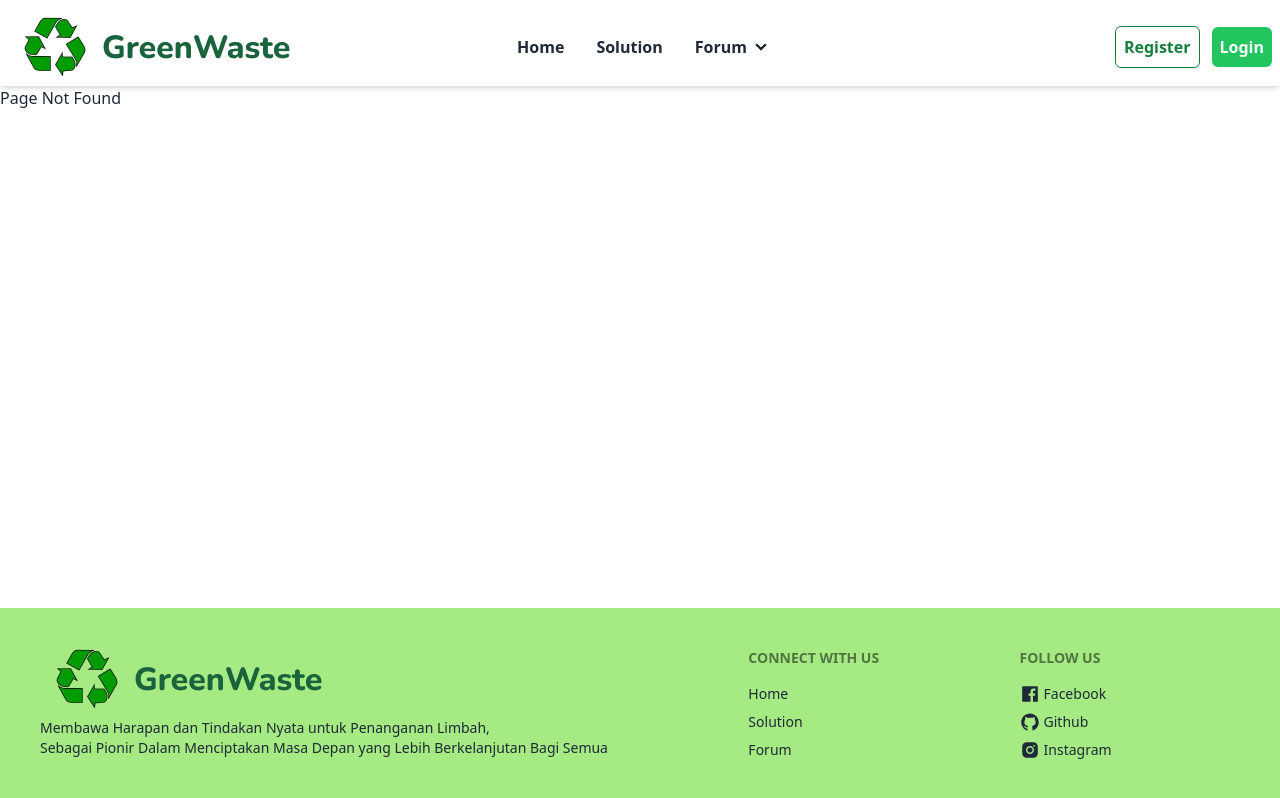
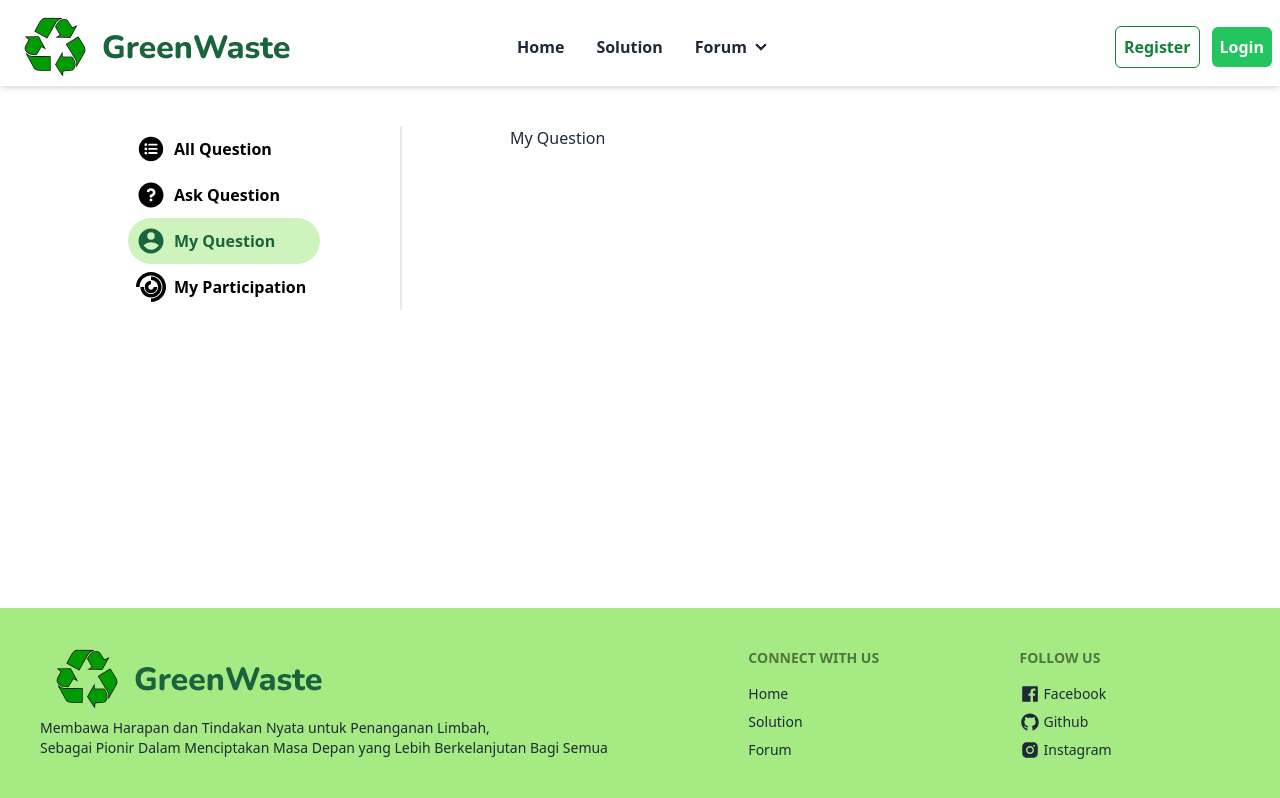
Before and after one commit to FS-16/greenwaste-react, a React (Vite) app: page /forum/my-question in a window 1280 px wide. Built offline with nearby package versions, Linux system fonts and the light colour scheme.

Commit message:
feat: add sidebar menu forum

```diff
--- a/src/App.jsx
+++ b/src/App.jsx
@@ -6,6 +6,10 @@ import Forum from './pages/Forum';
 import NotFound from './pages/NotFound';
 import Navbar from './components/Navbar';
 import Footer from './components/Footer';
+import AllQuestion from './components/forum/pages/AllQuestion';
+import AskQuestion from './components/forum/pages/AskQuestion';
+import MyQuestion from './components/forum/pages/MyQuestion';
+import MyParticipation from './components/forum/pages/MyParticipation';
 
 function App() {
   return (
@@ -16,6 +20,11 @@ function App() {
         <Route path="/solution" element={<Solution />} />
         <Route path="/forum" element={<Forum />} />
         <Route path="*" element={<NotFound />} />
+
+        <Route path="/forum/all-question" element={<AllQuestion />} />
+        <Route path="/forum/ask-question" element={<AskQuestion />} />
+        <Route path="/forum/my-question" element={<MyQuestion />} />
+        <Route path="/forum/my-participation" element={<MyParticipation />} />
       </Routes>
       <Footer />
     </div>
--- a/src/components/Navbar.jsx
+++ b/src/components/Navbar.jsx
@@ -44,22 +44,22 @@ function Navbar() {
                 <a>Forum</a>
               </NavLink>
               <ul className="p-2 min-w-max">
-                <NavLink to="/forum">
+                <NavLink to="/forum/all-question">
                   <li>
                     <a>All Question</a>
                   </li>
                 </NavLink>
-                <NavLink to="/forum">
+                <NavLink to="/forum/ask-question">
                   <li>
                     <a>Ask Question</a>
                   </li>
                 </NavLink>
-                <NavLink to="/forum">
+                <NavLink to="/forum/my-question">
                   <li>
                     <a>My Question</a>
                   </li>
                 </NavLink>
-                <NavLink to="/forum">
+                <NavLink to="/forum/my-participation">
                   <li>
                     <a>My Participation</a>
                   </li>
@@ -95,22 +95,22 @@ function Navbar() {
             <details>
               <summary className="font-bold text-base">Forum</summary>
               <ul className="p-2 min-w-max ">
-                <NavLink to="/forum">
+                <NavLink to="/forum/all-question">
                   <li>
                     <a>All Question</a>
                   </li>
                 </NavLink>
-                <NavLink to="/forum">
+                <NavLink to="/forum/ask-question">
                   <li>
                     <a>Ask Question</a>
                   </li>
                 </NavLink>
-                <NavLink to="/forum">
+                <NavLink to="/forum/my-question">
                   <li>
                     <a>My Question</a>
                   </li>
                 </NavLink>
-                <NavLink to="/forum">
+                <NavLink to="/forum/my-participation">
                   <li>
                     <a>My Participation</a>
                   </li>
--- /dev/null
+++ b/src/components/forum/Sidebar.jsx
@@ -0,0 +1,84 @@
+import React from 'react';
+import { IoListCircle } from 'react-icons/io5';
+import { RiQuestionFill, RiAccountCircleFill } from 'react-icons/ri';
+import { SiQuantconnect } from 'react-icons/si';
+import { NavLink } from 'react-router-dom';
+
+function Sidebar() {
+  const navigation = [
+    {
+      name: 'All Question',
+      href: '/forum/all-question',
+      icon: (
+        <IoListCircle
+          size={30}
+          className={({ iconActive }) => {
+            return !iconActive;
+          }}
+        />
+      ),
+    },
+    {
+      name: 'Ask Question',
+      href: '/forum/ask-question',
+      icon: (
+        <RiQuestionFill
+          size={30}
+          className={({ iconActive }) => {
+            return !iconActive;
+          }}
+        />
+      ),
+    },
+    {
+      name: 'My Question',
+      href: '/forum/my-question',
+      icon: (
+        <RiAccountCircleFill
+          size={30}
+          className={({ iconActive }) => {
+            return !iconActive;
+          }}
+        />
+      ),
+    },
+    {
+      name: 'My Participation',
+      href: '/forum/my-participation',
+      icon: (
+        <SiQuantconnect
+          size={30}
+          className={({ iconActive }) => {
+            return !iconActive;
+          }}
+        />
+      ),
+    },
+  ];
+
+  return (
+    <div>
+      <div className="flex flex-col mt-10 mx-32 border-r-2">
+        {/* SIDEBAR */}
+        <div className="pr-20">
+          {navigation.map((item) => (
+            <NavLink
+              to={item.href}
+              key={item.name}
+              className={({ isActive }) => {
+                return !isActive
+                  ? 'text-black flex flex-row items-center gap-2 p-2 font-semibold text-base'
+                  : 'text-[#1a643d] bg-[#cff3bd] rounded-full flex flex-row items-center gap-2 p-2 font-semibold text-base w-48';
+              }}
+            >
+              {item.icon}
+              {item.name}
+            </NavLink>
+          ))}
+        </div>
+      </div>
+    </div>
+  );
+}
+
+export default Sidebar;
--- /dev/null
+++ b/src/components/forum/pages/AllQuestion.jsx
@@ -0,0 +1,17 @@
+import React from 'react';
+import Sidebar from '../Sidebar';
+
+function AllQuestion() {
+  return (
+    <div className="container">
+      <div className="flex flex-row">
+        <Sidebar />
+        <div className="mt-10 ml-[-20px]">
+          <h1> All Question</h1>
+        </div>
+      </div>
+    </div>
+  );
+}
+
+export default AllQuestion;
--- /dev/null
+++ b/src/components/forum/pages/AskQuestion.jsx
@@ -0,0 +1,17 @@
+import React from 'react';
+import Sidebar from '../Sidebar';
+
+function AskQuestion() {
+  return (
+    <div>
+      <div className="flex flex-row">
+        <Sidebar />
+        <div className="mt-10 ml-[-20px]">
+          <h1>Ask Question</h1>
+        </div>
+      </div>
+    </div>
+  );
+}
+
+export default AskQuestion;
--- /dev/null
+++ b/src/components/forum/pages/MyParticipation.jsx
@@ -0,0 +1,17 @@
+import React from 'react';
+import Sidebar from '../Sidebar';
+
+function MyParticipation() {
+  return (
+    <div>
+      <div className="flex flex-row">
+        <Sidebar />
+        <div className="mt-10 ml-[-20px]">
+          <h1>My Participation</h1>
+        </div>
+      </div>
+    </div>
+  );
+}
+
+export default MyParticipation;
--- /dev/null
+++ b/src/components/forum/pages/MyQuestion.jsx
@@ -0,0 +1,17 @@
+import React from 'react';
+import Sidebar from '../Sidebar';
+
+function MyQuestion() {
+  return (
+    <div>
+      <div className="flex flex-row">
+        <Sidebar />
+        <div className="mt-10 ml-[-20px]">
+          <h1>My Question</h1>
+        </div>
+      </div>
+    </div>
+  );
+}
+
+export default MyQuestion;
--- a/src/pages/Forum.jsx
+++ b/src/pages/Forum.jsx
@@ -1,10 +1,28 @@
+import { Route, Routes } from 'react-router-dom';
+import Sidebar from '../components/forum/Sidebar';
 import handleTitle from '../handle/handleTitle';
+
+import NotFound from './NotFound';
 
 function Forum() {
   handleTitle('Forum | GreenWaste');
   return (
-    <div>
-      <h1>Forum</h1>
+    <div className="container">
+      <div className="flex flex-row">
+        <div className="">
+          <Sidebar />
+        </div>
+        <div className="mt-10">
+          <h1>All Question</h1>
+        </div>
+      </div>
+      {/* <Routes>
+        <Route path="/forum/all-question" element={<AllQuestion />} />
+        <Route path="/ask-question" element={<AskQuestion />} />
+        <Route path="/my-question" element={<MyQuestion />} />
+        <Route path="/my-participation" element={<MyParticipation />} />
+
+      </Routes> */}
     </div>
   );
 }
```
